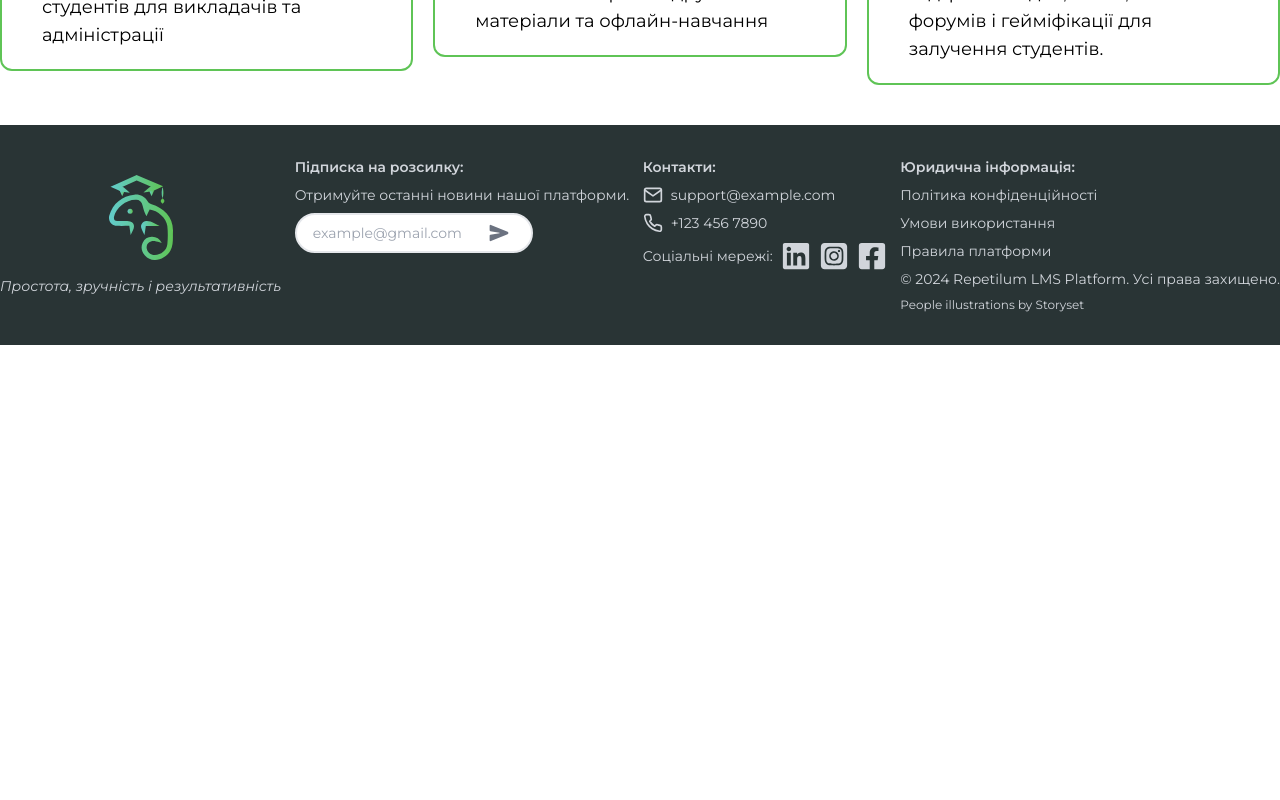
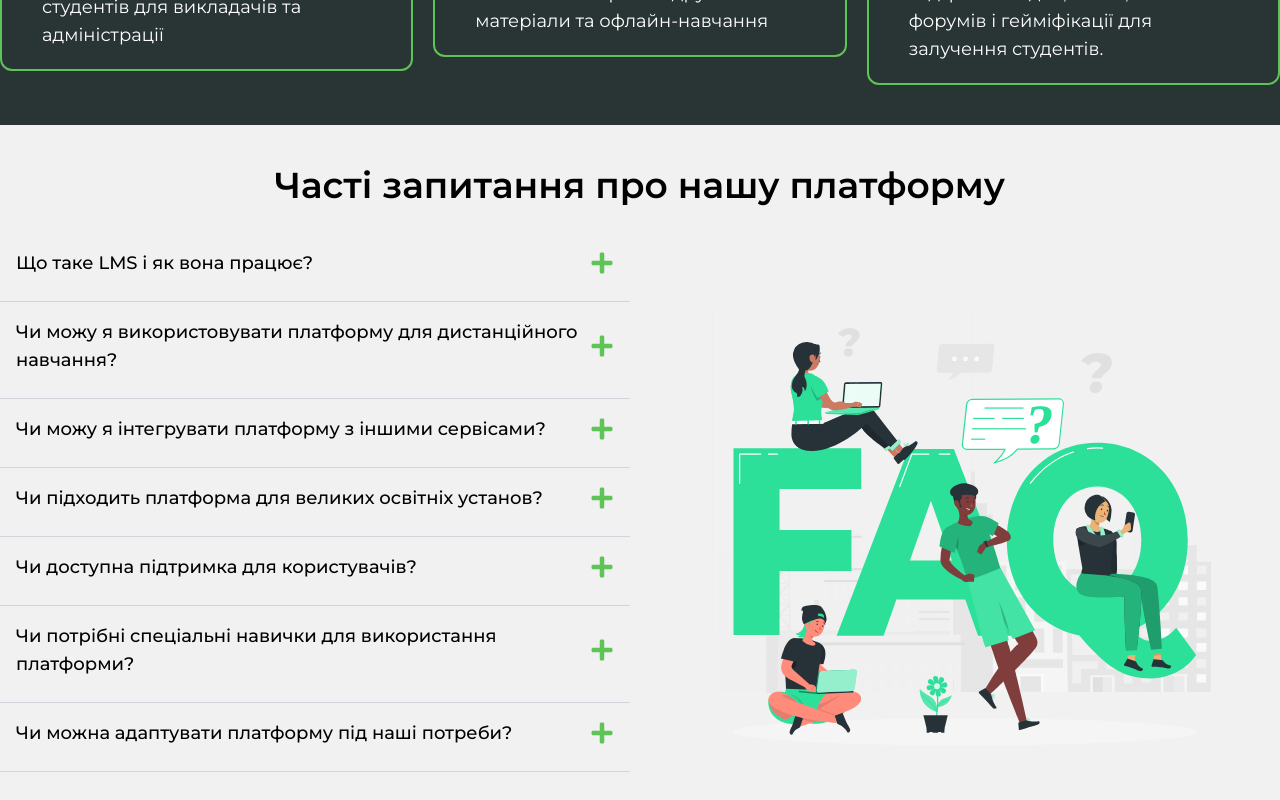
Before and after one commit to Giga-Seal-Dev/landing, a React (Vite) app: page / in a window 1280 px wide. Shown: the part 2400-3200 px from the top of the page. Before the commit the page ends 2745 px from the top, so only its background shows below. Built offline with nearby package versions, Linux system fonts and the light colour scheme.

Commit message:
faqSection layout + responsive

```diff
--- a/src/App.tsx
+++ b/src/App.tsx
@@ -1,4 +1,5 @@
 import Header from "./components/Header/Header";
+import FaqSection from "./sections/FaqSection";
 import FeaturesSection from "./sections/FeaturesSection";
 import Footer from "./sections/Footer";
 import MainSection from "./sections/MainSection";
@@ -11,9 +12,8 @@ export default function App() {
       <MainSection />
       <FeaturesSection />
       <Solutions />
-
+      <FaqSection />
       <Footer />
-
     </>
   );
 }
--- /dev/null
+++ b/src/components/Dropdown.tsx
@@ -0,0 +1,42 @@
+import { FaPlus, FaMinus } from "react-icons/fa";
+import { useState } from "react";
+import { motion } from "motion/react";
+
+type dropdownProps = {
+  heading: string;
+  text: string;
+};
+
+export default function Dropdown({ heading, text }: dropdownProps) {
+  const [active, setActive] = useState(false);
+
+  return (
+    <div className="w-full flex flex-col justify-between p-4 border-b border-gray-300">
+      <div
+        className="flex w-full justify-between items-center cursor-pointer"
+        onClick={() => setActive(!active)}
+      >
+        <h3 className="text-lg font-medium">{heading}</h3>
+        {active ? (
+          <motion.div whileHover={{ scale: 1.1 }} whileTap={{ scale: 1.3 }}>
+            <FaMinus className="text-2xl text-accent" />
+          </motion.div>
+        ) : (
+          <motion.div whileHover={{ scale: 1.1 }} whileTap={{ scale: 1.3 }}>
+            <FaPlus className="text-2xl text-accent" />
+          </motion.div>
+        )}
+      </div>
+
+      <div
+        className={`mt-2 transition-all duration-300 ${
+          active
+            ? "max-h-screen opacity-100"
+            : "max-h-0 opacity-0 overflow-hidden"
+        }`}
+      >
+        <p className="text-gray-700">{text}</p>
+      </div>
+    </div>
+  );
+}
--- /dev/null
+++ b/src/sections/FaqSection.tsx
@@ -0,0 +1,47 @@
+import Dropdown from "../components/Dropdown";
+import faq from "../assets/faq.svg";
+
+const dropHeadings = [
+  "Що таке LMS і як вона працює?",
+  "Чи можу я використовувати платформу для дистанційного навчання?",
+  "Чи можу я інтегрувати платформу з іншими сервісами?",
+  "Чи підходить платформа для великих освітніх установ?",
+  "Чи доступна підтримка для користувачів?",
+  "Чи потрібні спеціальні навички для використання платформи?",
+  "Чи можна адаптувати платформу під наші потреби?",
+];
+
+const dropTexts = [
+  "LMS (Learning Management System) – це система управління навчанням, яка дозволяє організовувати навчальний процес, створювати курси, перевіряти завдання, відстежувати прогрес і забезпечувати взаємодію між студентами та викладачами.",
+  "Так, наша платформа чудово підходить для дистанційного навчання. Ви можете проводити онлайн-уроки, створювати інтерактивні завдання та підтримувати зв’язок зі студентами через чати та форуми.",
+  "Так, наша LMS підтримує інтеграцію з популярними сервісами, такими як Google Workspace, Zoom, Microsoft Teams та іншими, що робить навчальний процес ще зручнішим.",
+  "Так, платформа розроблена для масштабованості та може ефективно працювати з великою кількістю студентів, курсів і викладачів одночасно",
+  "Так, ми надаємо технічну підтримку для всіх користувачів. Ви можете звернутися до нас через чат, електронну пошту або телефон у разі виникнення питань.",
+  "Ні, платформа має інтуїтивно зрозумілий інтерфейс, який підходить як для новачків, так і для досвідчених користувачів.",
+  "Так, платформа гнучка та дозволяє налаштовувати функціонал, дизайн і структуру курсів відповідно до ваших потреб.",
+];
+
+export default function FaqSection() {
+  return (
+    <section id="faq" className="bg-primaryLight text-black py-10">
+      <div className="container mx-auto">
+        <h2 className="text-4xl mb-7 font-semibold text-center">
+          Часті запитання про нашу платформу
+        </h2>
+        <div className="flex w-full lg:flex-row flex-col mx-auto justify-center gap-5">
+          {/* FIRST COLUMN */}
+          <div className="w-full lg:w-1/2">
+            {dropHeadings.map((heading, index) => (
+              <Dropdown heading={heading} text={dropTexts[index]} key={index} />
+            ))}
+          </div>
+
+          {/* SECOND COLUMN */}
+          <div className="w-full hidden lg:flex lg:w-1/2 items-center justify-center">
+            <img src={faq} alt="faq image" className="max-w-[600px]" />
+          </div>
+        </div>
+      </div>
+    </section>
+  );
+}
--- a/src/sections/Footer.tsx
+++ b/src/sections/Footer.tsx
@@ -10,7 +10,7 @@ import { IoSend } from "react-icons/io5";
 
 export default function Footer() {
   return (
-    <div className="w-full bg-darkGreen py-8 text-gray-300 text-sm">
+    <footer className="w-full bg-darkGreen py-8 text-gray-300 text-sm">
       <div className="container mx-auto flex justify-between">
         <div className="flex justify-center items-center flex-col space-y-4">
           <motion.img
@@ -44,7 +44,7 @@ export default function Footer() {
         </div>
 
         <div className="flex justify-start space-y-2 flex-col">
-        <h3 className="font-semibold">Контакти:</h3>
+          <h3 className="font-semibold">Контакти:</h3>
           <a
             href="mailto:support@example.com"
             className="flex items-center hover:underline hover:text-white"
@@ -101,6 +101,6 @@ export default function Footer() {
           </div>
         </div>
       </div>
-    </div>
+    </footer>
   );
 }
--- a/src/sections/Solutions.tsx
+++ b/src/sections/Solutions.tsx
@@ -6,7 +6,7 @@ import { motion } from "motion/react";
 
 export default function Solutions() {
   return (
-    <section id="solutions" className="py-10  ">
+    <section id="solutions" className=" py-10 bg-darkGreen text-white ">
       <h2 className="text-4xl mb-7 font-semibold text-center">
         Ми пропонуємо рішення, для:
       </h2>
```
Also changed, not shown: src/assets/faq.svg (added).
